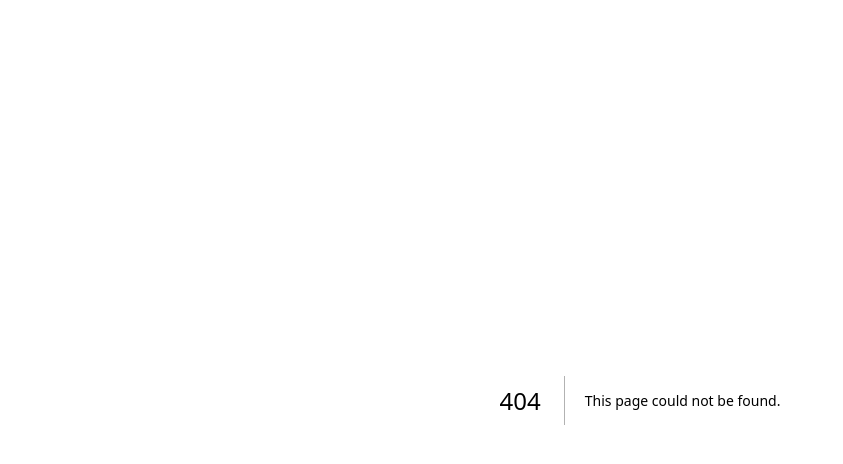
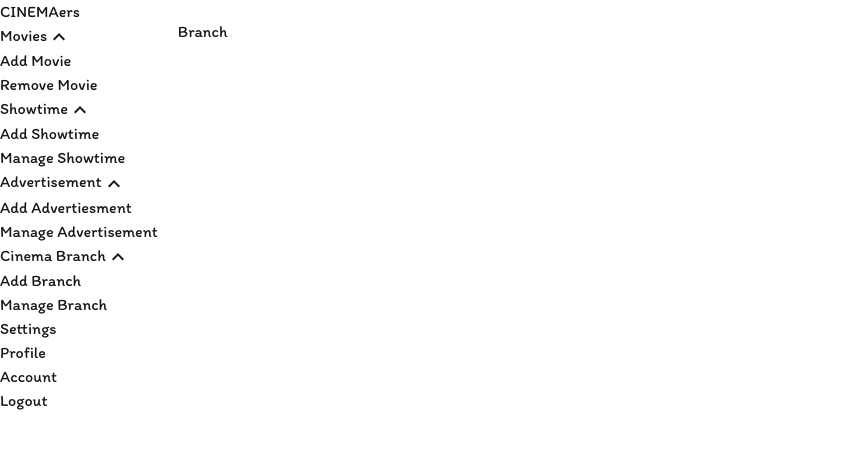
Before and after one commit to kheanggg/CINEMAers, a Next.js app: page /admin/dashboard/branch in a window 1280 px wide. Before the commit this address had no page. Shown: the top 464 px of the page, without its empty margins (0-843 px from the left). Built offline with nearby package versions, Linux system fonts and the light colour scheme.

Commit message:
Content to SideNav

```diff
--- /dev/null
+++ b/src/app/admin/dashboard/branch/page.tsx
@@ -0,0 +1,7 @@
+import React from 'react'
+
+export default function Branch() {
+  return (
+    <div>Branch</div>
+  )
+}
--- a/src/app/admin/dashboard/layout.tsx
+++ b/src/app/admin/dashboard/layout.tsx
@@ -1,81 +1,18 @@
-"use client"
+import React from "react";
+import SideNav from "../../components/admin/Sidenav";
 
-import React, { useState } from "react";
-import ExpandMoreIcon from "@mui/icons-material/ExpandMore";
-import ExpandLessIcon from "@mui/icons-material/ExpandLess";
+const AdminLayout: React.FC<{ children: React.ReactNode }> = ({ children }) => {
+  return (
+    <div style={{ display: "flex", height: "100vh" }}>
+      {/* Sidebar */}
+      <SideNav />
 
-const SideNav = () => {
-  // Define openSections state with a more general type for keys
-  const [openSections, setOpenSections] = useState<{ [key: string]: boolean }>({
-    movie: true,
-    reports: true,
-  });
-
-  const toggleSection = (section: string) => {
-    setOpenSections((prev) => ({
-      ...prev,
-      [section]: !prev[section],
-    }));
-  };
-
-  return (
-    <div className="h-screen w-64 bg-[#EAE8E8] text-black p-4 shadow-lg">
-      <nav>
-        <h1 className="text-3xl text-center my-5">CINEMAers</h1>
-        {/* Movies Section */}
-        <div className="mb-6">
-          <button
-            onClick={() => toggleSection("movie")}
-            className="flex justify-between items-center w-full text-left font-bold text-lg p-2 hover:bg-[#ded9d6] rounded-md"
-          >
-            Movies
-            {openSections.movie ? (
-              <ExpandLessIcon />
-            ) : (
-              <ExpandMoreIcon />
-            )}
-          </button>
-          {openSections.movie && (
-            <ul className="ml-4 mt-2 space-y-2">
-              <li className="hover:underline cursor-pointer">Add Movie</li>
-              <li className="hover:underline cursor-pointer">Remove Movie</li>
-            </ul>
-          )}
-        </div>
-
-        {/* Reports Section */}
-        <div className="mb-6">
-          <button
-            onClick={() => toggleSection("reports")}
-            className="flex justify-between items-center w-full text-left font-bold text-lg p-2 hover:bg-[#ded9d6] rounded-md"
-          >
-            Reports
-            {openSections.reports ? (
-              <ExpandLessIcon />
-            ) : (
-              <ExpandMoreIcon />
-            )}
-          </button>
-          {openSections.reports && (
-            <ul className="ml-4 mt-2 space-y-2">
-              <li className="hover:underline cursor-pointer">Sales</li>
-              <li className="hover:underline cursor-pointer">Traffic</li>
-            </ul>
-          )}
-        </div>
-
-        {/* Settings Section */}
-        <div>
-          <h3 className="font-bold text-lg p-2">Settings</h3>
-          <ul className="ml-4 mt-2 space-y-2">
-            <li className="hover:underline cursor-pointer">Profile</li>
-            <li className="hover:underline cursor-pointer">Account</li>
-            <li className="hover:underline cursor-pointer">Logout</li>
-          </ul>
-        </div>
-      </nav>
+      {/* Main Content */}
+      <main style={{ flex: 1, overflowY: "auto", padding: "20px" }}>
+        {children}
+      </main>
     </div>
   );
 };
 
-export default SideNav;
+export default AdminLayout;
--- a/src/app/components/admin/Sidenav.tsx
+++ b/src/app/components/admin/Sidenav.tsx
@@ -1,44 +1,120 @@
-import React from "react";
+"use client"
+
+import React, { useState } from "react";
+import ExpandMoreIcon from "@mui/icons-material/ExpandMore";
+import ExpandLessIcon from "@mui/icons-material/ExpandLess";
 
 const SideNav = () => {
+  // Define openSections state with a more general type for keys
+  const [openSections, setOpenSections] = useState<{ [key: string]: boolean }>({
+    movie: true,
+    showtime: true,
+    advertisement: true,
+    cinemabranch: true
+  });
+
+  const toggleSection = (section: string) => {
+    setOpenSections((prev) => ({
+      ...prev,
+      [section]: !prev[section],
+    }));
+  };
+
   return (
-    <div className="h-screen w-64 bg-gray-800 text-white p-4">
+    <div className="h-screen w-64 bg-[#EAE8E8] text-black p-4 shadow-lg">
       <nav>
-        {/* Section 1 */}
+        <h1 className="text-3xl text-center my-5">CINEMAers</h1>
+        {/* Movies Section */}
         <div className="mb-6">
-          <h3 className="text-lg font-bold mb-2">Movies</h3>
-          <ul className="ml-4">
-            <li className="mb-1">
-              <span className="font-semibold">+ Movie</span>
-              <ul className="ml-4 list-disc list-inside">
-                <li className="mt-1">Add Movie</li>
-                <li className="mt-1">Remove Movie</li>
-              </ul>
-            </li>
-          </ul>
+          <button
+            onClick={() => toggleSection("movie")}
+            className="flex justify-between items-center w-full text-left font-bold text-lg p-2 hover:bg-[#ded9d6] rounded-md"
+          >
+            Movies
+            {openSections.movie ? (
+              <ExpandLessIcon />
+            ) : (
+              <ExpandMoreIcon />
+            )}
+          </button>
+          {openSections.movie && (
+            <ul className="ml-4 mt-2 space-y-2">
+              <li className="hover:underline cursor-pointer">Add Movie</li>
+              <li className="hover:underline cursor-pointer">Remove Movie</li>
+            </ul>
+          )}
         </div>
 
-        {/* Section 2 */}
+        {/* Showtime Section */}
         <div className="mb-6">
-          <h3 className="text-lg font-bold mb-2">Analytics</h3>
-          <ul className="ml-4">
-            <li className="mb-1">
-              <span className="font-semibold">+ Reports</span>
-              <ul className="ml-4 list-disc list-inside">
-                <li className="mt-1">Sales</li>
-                <li className="mt-1">Traffic</li>
-              </ul>
-            </li>
-          </ul>
+          <button
+            onClick={() => toggleSection("showtime")}
+            className="flex justify-between items-center w-full text-left font-bold text-lg p-2 hover:bg-[#ded9d6] rounded-md"
+          >
+            Showtime
+            {openSections.showtime ? (
+              <ExpandLessIcon />
+            ) : (
+              <ExpandMoreIcon />
+            )}
+          </button>
+          {openSections.showtime && (
+            <ul className="ml-4 mt-2 space-y-2">
+              <li className="hover:underline cursor-pointer">Add Showtime</li>
+              <li className="hover:underline cursor-pointer">Manage Showtime</li>
+            </ul>
+          )}
         </div>
 
-        {/* Section 3 */}
+        {/* Advertisement Section */}
+        <div className="mb-6">
+          <button
+            onClick={() => toggleSection("advertisement")}
+            className="flex justify-between items-center w-full text-left font-bold text-lg p-2 hover:bg-[#ded9d6] rounded-md"
+          >
+            Advertisement
+            {openSections.advertisement ? (
+              <ExpandLessIcon />
+            ) : (
+              <ExpandMoreIcon />
+            )}
+          </button>
+          {openSections.advertisement && (
+            <ul className="ml-4 mt-2 space-y-2">
+              <li className="hover:underline cursor-pointer">Add Advertiesment</li>
+              <li className="hover:underline cursor-pointer">Manage Advertisement</li>
+            </ul>
+          )}
+        </div>
+
+        {/* Cinema Branch Section */}
+        <div className="mb-6">
+          <button
+            onClick={() => toggleSection("cinemabranch")}
+            className="flex justify-between items-center w-full text-left font-bold text-lg p-2 hover:bg-[#ded9d6] rounded-md"
+          >
+            Cinema Branch
+            {openSections.cinemabranch ? (
+              <ExpandLessIcon />
+            ) : (
+              <ExpandMoreIcon />
+            )}
+          </button>
+          {openSections.cinemabranch && (
+            <ul className="ml-4 mt-2 space-y-2">
+              <li className="hover:underline cursor-pointer">Add Branch</li>
+              <li className="hover:underline cursor-pointer">Manage Branch</li>
+            </ul>
+          )}
+        </div>
+
+        {/* Settings Section */}
         <div>
-          <h3 className="text-lg font-bold mb-2">Settings</h3>
-          <ul className="ml-4">
-            <li className="mb-1">Profile</li>
-            <li className="mb-1">Account</li>
-            <li className="mb-1">Logout</li>
+          <h3 className="font-bold text-lg p-2">Settings</h3>
+          <ul className="ml-4 mt-2 space-y-2">
+            <li className="hover:underline cursor-pointer">Profile</li>
+            <li className="hover:underline cursor-pointer">Account</li>
+            <li className="hover:underline cursor-pointer">Logout</li>
           </ul>
         </div>
       </nav>
```
Also changed, not shown: src/app/admin/dashboard/_app.tsx (added, +14 -0 lines), src/app/admin/dashboard/app.tsx (deleted, +0 -7 lines), src/app/admin/dashboard/movie/page.tsx (added, +7 -0 lines).
